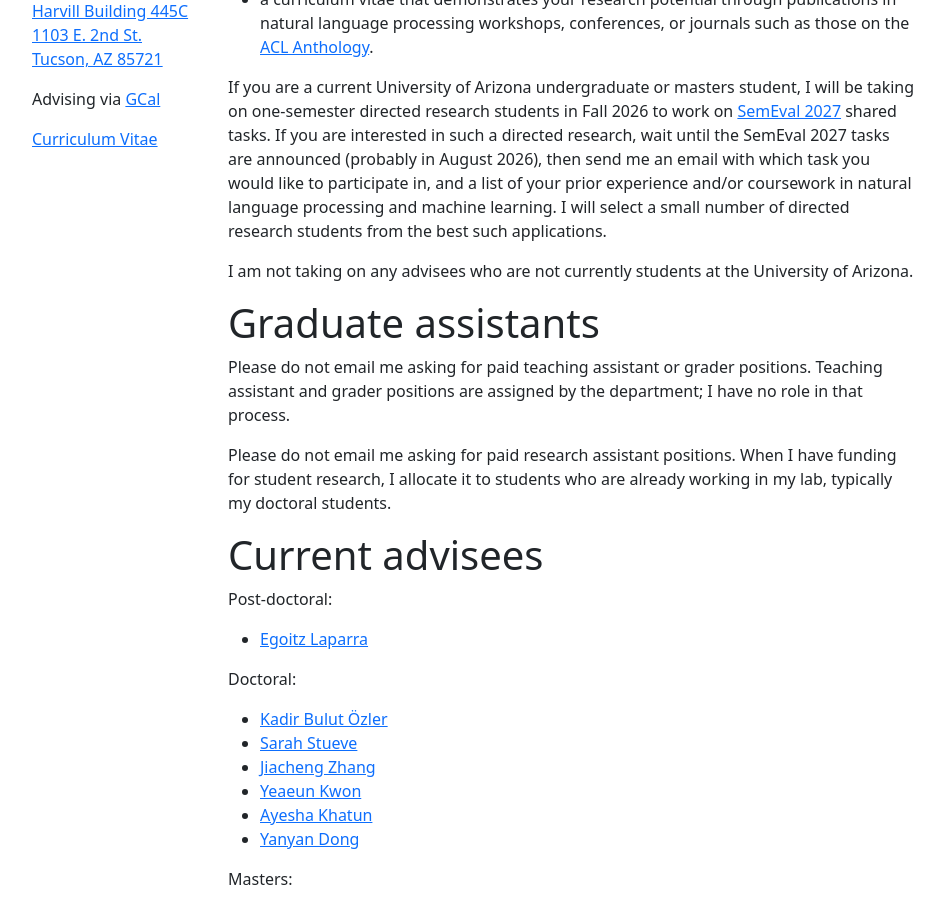
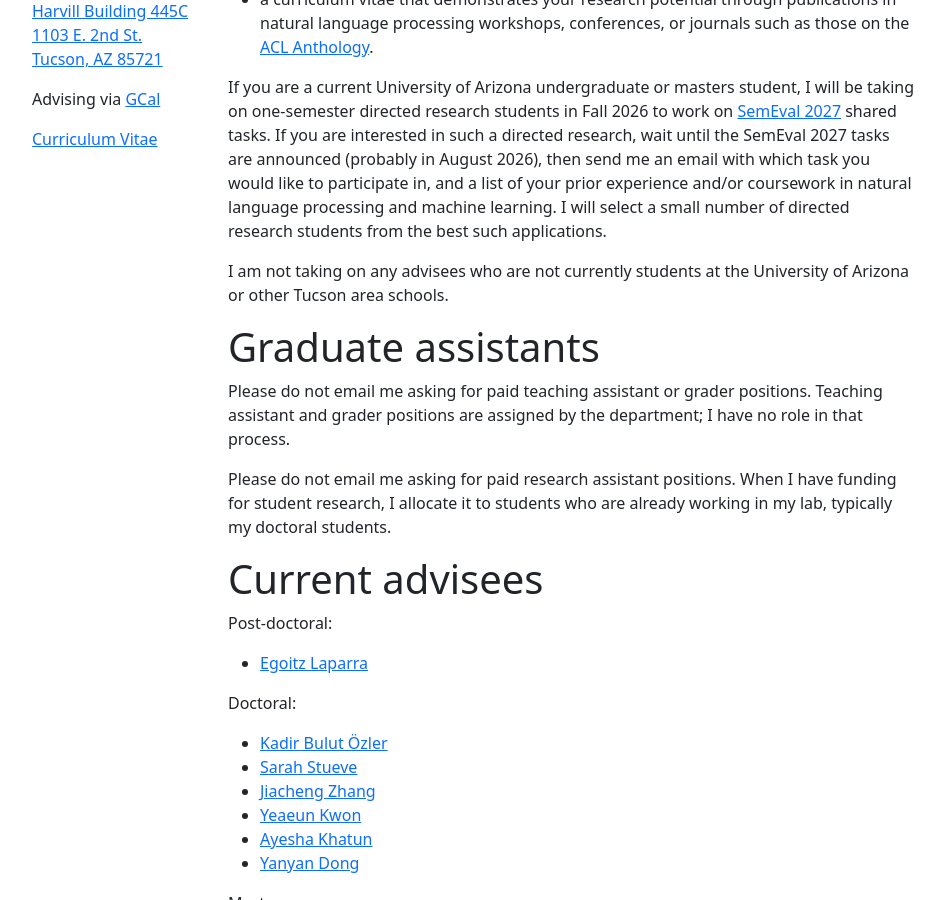
Before and after one commit to bethard/bethard.github.io, a Jekyll site: the page built from students.md, in a window 1280 px wide and 900 px high, scrolled down 301 px. Shown: the whole window, without its empty margins (50-994 px from the left). Built offline with Jekyll 4.4.1, drawn with Linux system fonts in a browser that asks for light colours.

Commit message:
Update advisee eligibility criteria in students.md

```diff
--- a/students.md
+++ b/students.md
@@ -15,7 +15,7 @@ If you are a current University of Arizona undergraduate or masters student, I w
 If you are interested in such a directed research, wait until the SemEval 2027 tasks are announced (probably in August 2026), then send me an email with which task you would like to participate in, and a list of your prior experience and/or coursework in natural language processing and machine learning.
 I will select a small number of directed research students from the best such applications.
 
-I am not taking on any advisees who are not currently students at the University of Arizona.
+I am not taking on any advisees who are not currently students at the University of Arizona or other Tucson area schools.
 
 # Graduate assistants #
 
```
